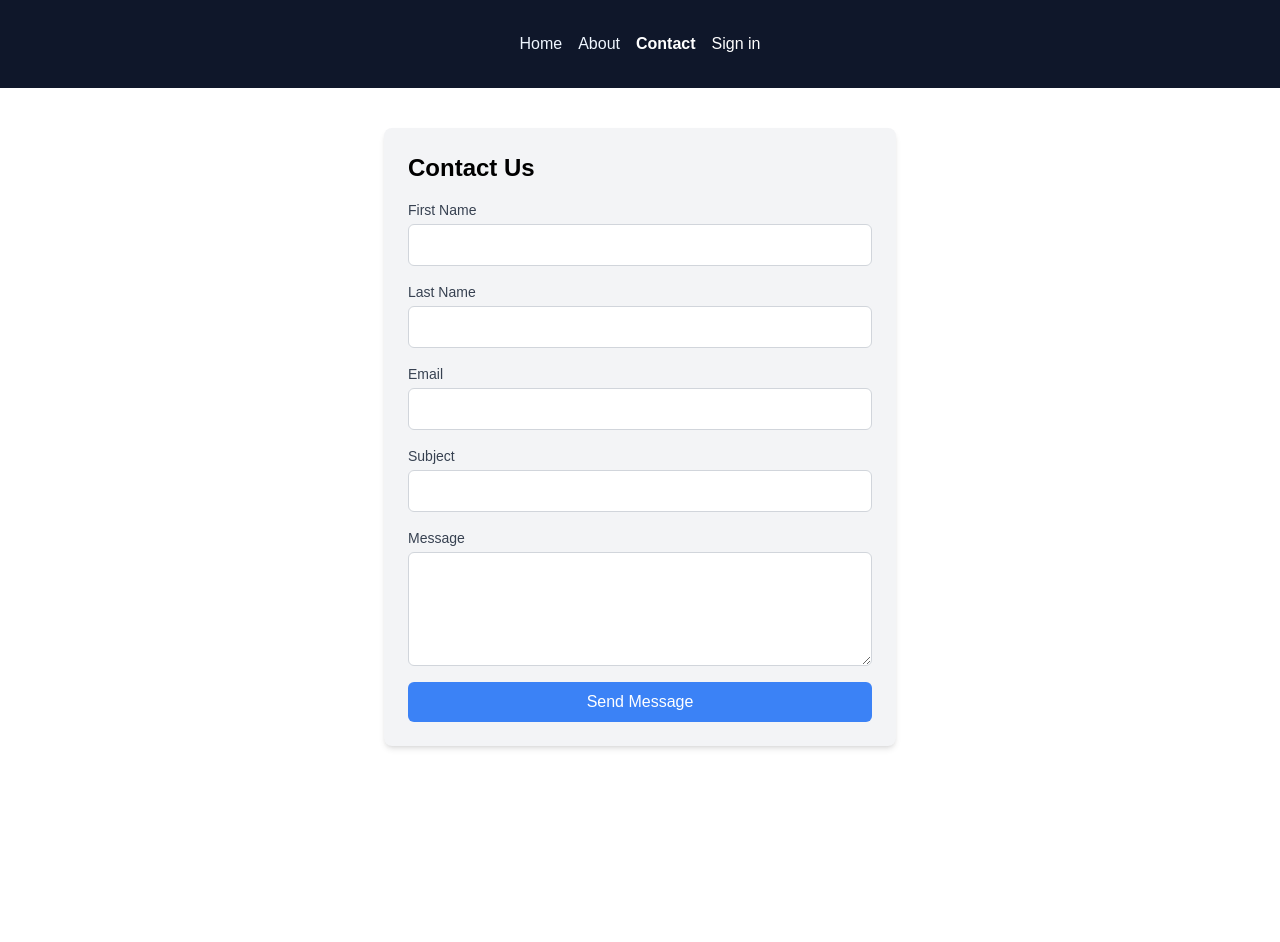
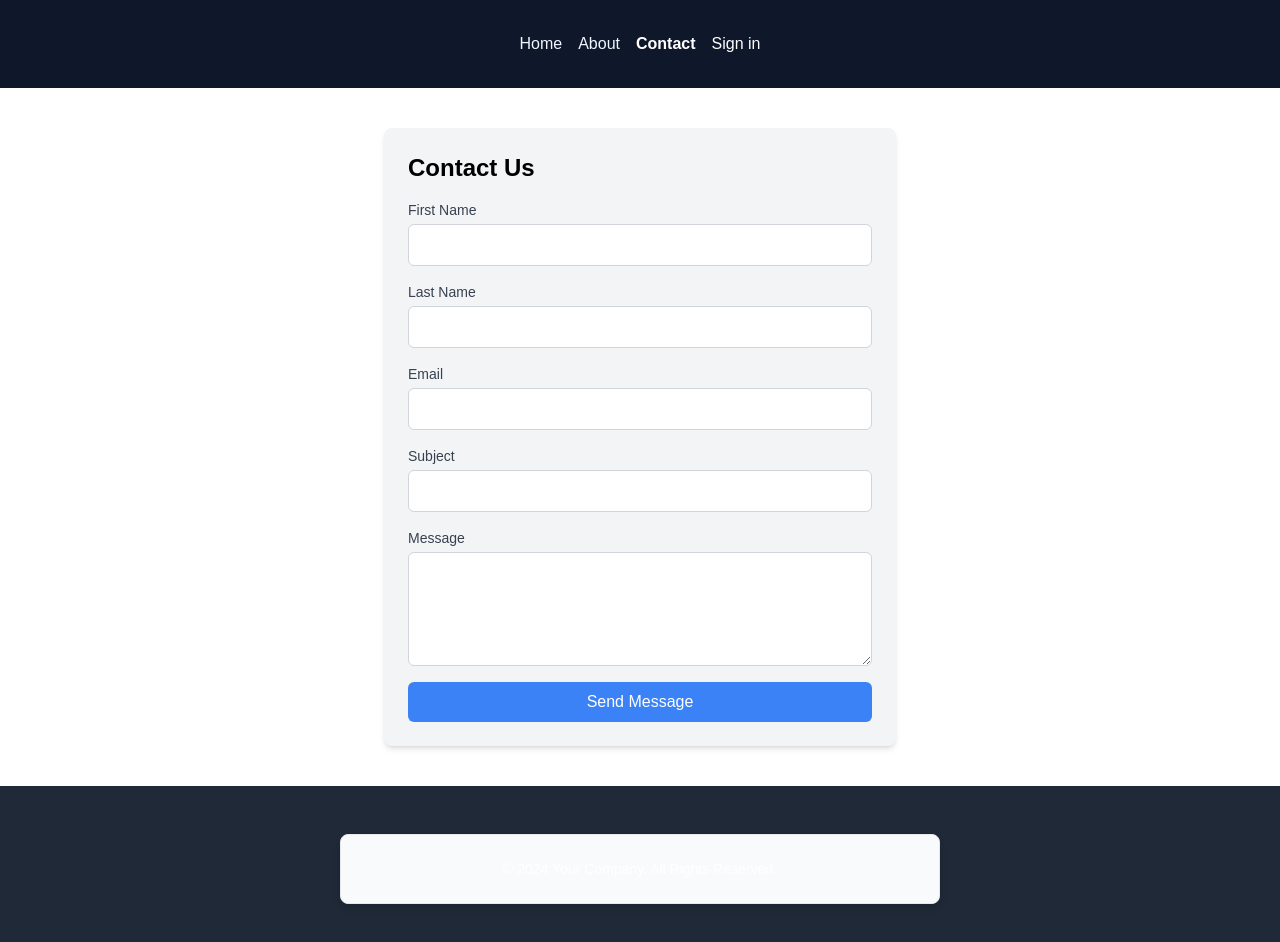
Before and after one commit to jiebinzhou98/project01, a Next.js app in the folder self-blog/: page /contact in a window 1280 px wide. Shown: the top 942 px of the page. Before the commit the page ends 800 px from the top, so only its background shows below. Built offline with nearby package versions, Linux system fonts and the light colour scheme; no server answers.

Commit message:
Update footer

```diff
--- /dev/null
+++ b/self-blog/app/components/footer.tsx
@@ -0,0 +1,11 @@
+export default function Foooter() {
+    return (
+      <footer className="bg-gray-800 text-white py-4 mt-10">
+        <div className="container mx-auto text-center">
+          <p className="text-sm">
+            &copy; {new Date().getFullYear()} Your Company. All Rights Reserved.
+          </p>
+        </div>
+      </footer>
+    );
+  }
--- a/self-blog/app/layout.tsx
+++ b/self-blog/app/layout.tsx
@@ -3,6 +3,7 @@ import { Geist, Geist_Mono } from "next/font/google";
 import { Navigation } from "./components/navigation";
 import "./globals.css";
 import { ClerkProvider } from "@clerk/nextjs";
+import Foooter from "./components/footer";
 
 const geistSans = Geist({
   variable: "--font-geist-sans",
@@ -34,8 +35,8 @@ export default function RootLayout({
             <Navigation />
           </header>
           {children}
+          <Foooter/>
         </body>
-        {/* <footer className="text-white p-4 text-cente">copy right project01</footer> */}
       </html>
     </ClerkProvider>
   );
```
